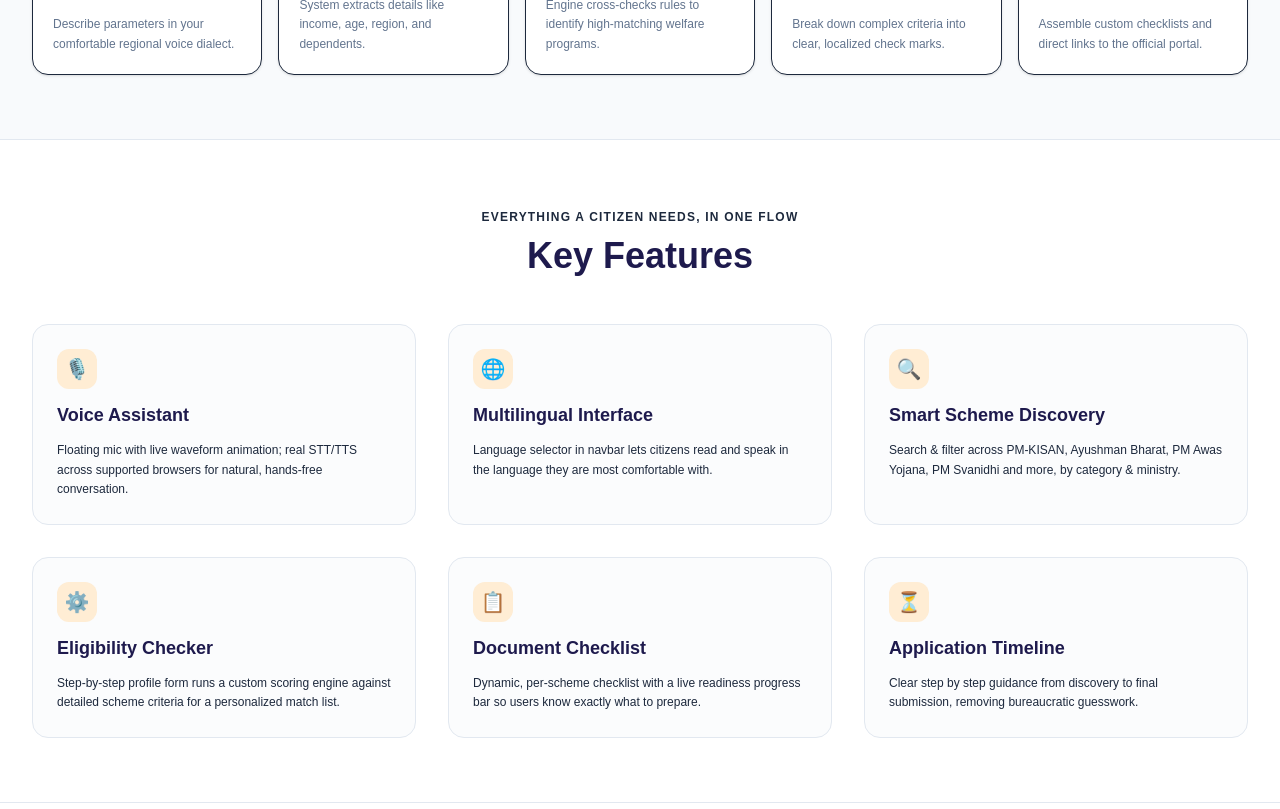
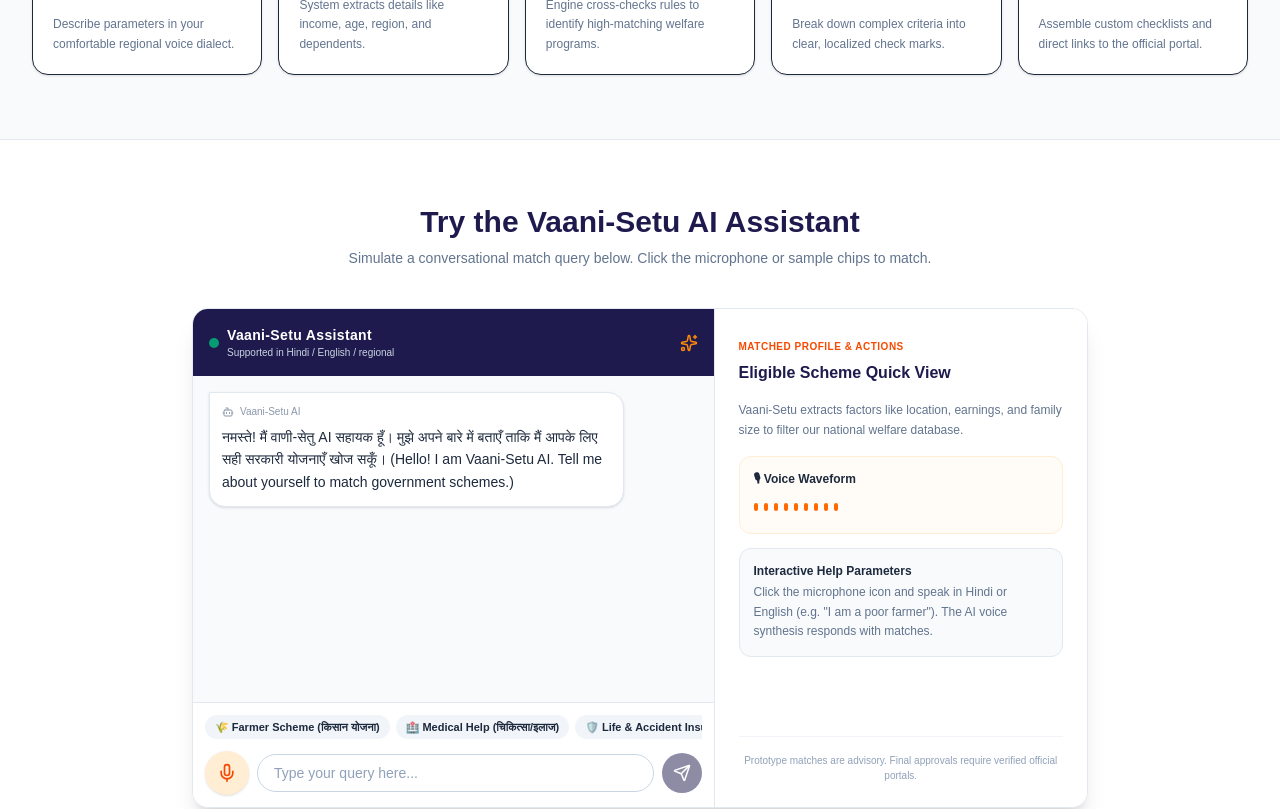
Before and after one commit to prabhujee1608/Govschemeproject, a Next.js app: page / in a window 1280 px wide. Shown: the part 1420-2229 px from the top of the page. Built offline with nearby package versions, Linux system fonts and the light colour scheme.

Commit message:
Remove Key Features block section from page.tsx

```diff
--- a/src/app/page.tsx
+++ b/src/app/page.tsx
@@ -217,60 +217,6 @@ export default function Home() {
               </div>
             </section>
 
-            {/* Key Features Section from slide presentation */}
-            <section className="py-16 bg-white border-t border-slate-200">
-              <div className="mx-auto max-w-7xl px-4 sm:px-6 lg:px-8">
-                <div className="text-center mb-12">
-                  <span className="text-xs font-bold text-orange-650 uppercase tracking-widest">Everything a citizen needs, in one flow</span>
-                  <h2 className="mt-2 text-3xl font-extrabold text-indigo-950 sm:text-4xl">
-                    Key Features
-                  </h2>
-                </div>
-
-                <div className="grid grid-cols-1 md:grid-cols-3 gap-8">
-                  {[
-                    {
-                      icon: "🎙️",
-                      title: "Voice Assistant",
-                      desc: "Floating mic with live waveform animation; real STT/TTS across supported browsers for natural, hands-free conversation."
-                    },
-                    {
-                      icon: "🌐",
-                      title: "Multilingual Interface",
-                      desc: "Language selector in navbar lets citizens read and speak in the language they are most comfortable with."
-                    },
-                    {
-                      icon: "🔍",
-                      title: "Smart Scheme Discovery",
-                      desc: "Search & filter across PM-KISAN, Ayushman Bharat, PM Awas Yojana, PM Svanidhi and more, by category & ministry."
-                    },
-                    {
-                      icon: "⚙️",
-                      title: "Eligibility Checker",
-                      desc: "Step-by-step profile form runs a custom scoring engine against detailed scheme criteria for a personalized match list."
-                    },
-                    {
-                      icon: "📋",
-                      title: "Document Checklist",
-                      desc: "Dynamic, per-scheme checklist with a live readiness progress bar so users know exactly what to prepare."
-                    },
-                    {
-                      icon: "⏳",
-                      title: "Application Timeline",
-                      desc: "Clear step by step guidance from discovery to final submission, removing bureaucratic guesswork."
-                    }
-                  ].map((feat, i) => (
-                    <div key={i} className="p-6 rounded-2xl border border-slate-200 bg-slate-50/50 hover:border-orange-300 hover:shadow-md transition duration-300 flex flex-col gap-3">
-                      <div className="h-10 w-10 rounded-xl bg-orange-100 flex items-center justify-center text-xl">
-                        {feat.icon}
-                      </div>
-                      <h4 className="font-bold text-indigo-950 text-lg">{feat.title}</h4>
-                      <p className="text-xs text-slate-650 leading-relaxed">{feat.desc}</p>
-                    </div>
-                  ))}
-                </div>
-              </div>
-            </section>
 
             {/* Assistant Demo Section */}
             <section className="py-16 bg-white border-t border-slate-200">
```
